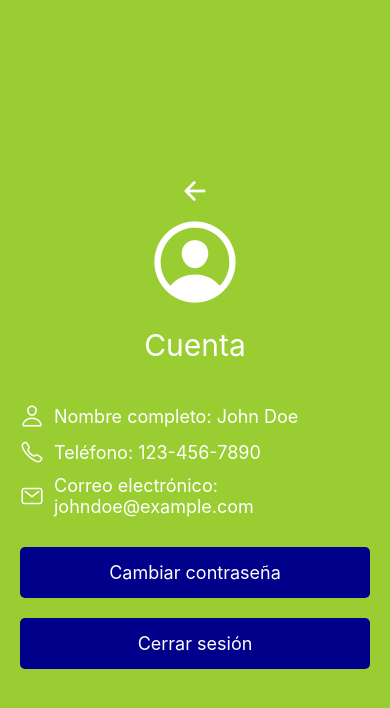
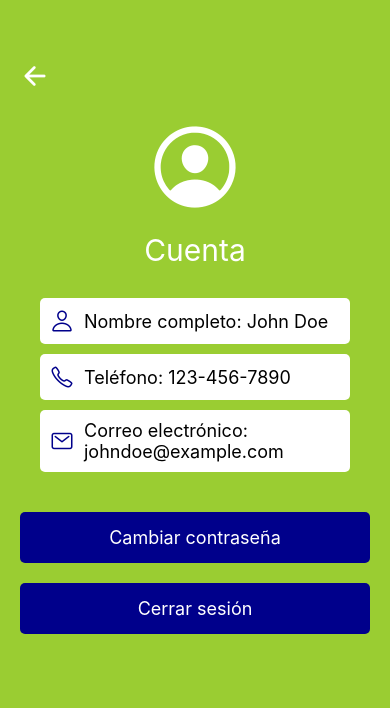
Before and after one commit to Monreal-Alejandro/CECyTEDInventory, a React Native app: screen /Account in a window 390 px wide. Shown: the top 708 px of the page. Built offline with nearby package versions, Linux system fonts and the light colour scheme.

Commit message:
cuenta terminada

```diff
--- a/screens/AccountScreen.js
+++ b/screens/AccountScreen.js
@@ -1,38 +1,53 @@
 // screens/AccountScreen.js
-import React from 'react';
-import { View, Text, TouchableOpacity, StyleSheet, Image } from 'react-native';
+import React, { useState } from 'react';
+import { View, Text, TouchableOpacity, StyleSheet, Modal, TextInput } from 'react-native';
 import { Ionicons } from '@expo/vector-icons';
 
 export default function AccountScreen({ navigation }) {
+  const [modalVisible, setModalVisible] = useState(false);
+  const [currentPassword, setCurrentPassword] = useState('');
+  const [newPassword, setNewPassword] = useState('');
+  const [confirmPassword, setConfirmPassword] = useState('');
+
   const handleLogout = () => {
-    // Lógica para cerrar sesión
     console.log('Logout button pressed');
     navigation.navigate('Login');
   };
 
   const handleChangePassword = () => {
-    // Lógica para cambiar la contraseña
     console.log('Change password button pressed');
+    setModalVisible(true);
+  };
+
+  const handleSavePassword = () => {
+    if (newPassword === confirmPassword) {
+      console.log('Password changed successfully');
+      setModalVisible(false);
+    } else {
+      console.log('Passwords do not match');
+    }
   };
 
   return (
     <View style={styles.container}>
+      <TouchableOpacity style={styles.backButton} onPress={() => navigation.goBack()}>
+        <Ionicons name="arrow-back" size={30} color="white" />
+      </TouchableOpacity>
       <View style={styles.header}>
-        <Ionicons name="arrow-back" size={30} color="white" onPress={() => navigation.goBack()} />
         <Ionicons name="person-circle-outline" size={100} color="white" />
         <Text style={styles.title}>Cuenta</Text>
       </View>
       <View style={styles.infoContainer}>
         <View style={styles.infoRow}>
-          <Ionicons name="person-outline" size={24} color="white" style={styles.icon} />
+          <Ionicons name="person-outline" size={24} color="darkblue" style={styles.icon} />
           <Text style={styles.infoText}>Nombre completo: John Doe</Text>
         </View>
         <View style={styles.infoRow}>
-          <Ionicons name="call-outline" size={24} color="white" style={styles.icon} />
+          <Ionicons name="call-outline" size={24} color="darkblue" style={styles.icon} />
           <Text style={styles.infoText}>Teléfono: 123-456-7890</Text>
         </View>
         <View style={styles.infoRow}>
-          <Ionicons name="mail-outline" size={24} color="white" style={styles.icon} />
+          <Ionicons name="mail-outline" size={24} color="darkblue" style={styles.icon} />
           <Text style={styles.infoText}>Correo electrónico: johndoe@example.com</Text>
         </View>
       </View>
@@ -42,6 +57,45 @@ export default function AccountScreen({ navigation }) {
       <TouchableOpacity style={styles.logoutButton} onPress={handleLogout}>
         <Text style={styles.logoutText}>Cerrar sesión</Text>
       </TouchableOpacity>
+      <Modal visible={modalVisible} transparent={true} animationType="slide">
+        <View style={styles.modalContainer}>
+          <View style={styles.modalContent}>
+            <Text style={styles.modalTitle}>Cambiar contraseña</Text>
+            <TextInput
+              style={styles.input}
+              placeholder="Contraseña actual"
+              placeholderTextColor="#999"
+              secureTextEntry
+              value={currentPassword}
+              onChangeText={setCurrentPassword}
+            />
+            <TextInput
+              style={styles.input}
+              placeholder="Nueva contraseña"
+              placeholderTextColor="#999"
+              secureTextEntry
+              value={newPassword}
+              onChangeText={setNewPassword}
+            />
+            <TextInput
+              style={styles.input}
+              placeholder="Confirmar nueva contraseña"
+              placeholderTextColor="#999"
+              secureTextEntry
+              value={confirmPassword}
+              onChangeText={setConfirmPassword}
+            />
+            <View style={styles.modalButtons}>
+              <TouchableOpacity style={styles.modalButton} onPress={handleSavePassword}>
+                <Text style={styles.modalButtonText}>Guardar</Text>
+              </TouchableOpacity>
+              <TouchableOpacity style={styles.modalButton} onPress={() => setModalVisible(false)}>
+                <Text style={styles.modalButtonText}>Cancelar</Text>
+              </TouchableOpacity>
+            </View>
+          </View>
+        </View>
+      </Modal>
     </View>
   );
 }
@@ -51,11 +105,15 @@ const styles = StyleSheet.create({
     flex: 1,
     backgroundColor: '#9acd32', // yellowgreen background
     padding: 20,
-    justifyContent: 'center',
+  },
+  backButton: {
+    alignSelf: 'flex-start',
+    marginBottom: 20,
+    marginTop: 40, // Adjust this value to move the button down
   },
   header: {
     alignItems: 'center',
-    marginBottom: 40,
+    marginBottom: 30,
   },
   title: {
     fontSize: 30,
@@ -63,11 +121,15 @@ const styles = StyleSheet.create({
     marginTop: 10,
   },
   infoContainer: {
-    marginBottom: 20,
+    marginBottom: 30,
+    paddingHorizontal: 20,
   },
   infoRow: {
     flexDirection: 'row',
     alignItems: 'center',
+    backgroundColor: '#ffffff', // white background for info rows
+    padding: 10,
+    borderRadius: 5,
     marginBottom: 10,
   },
   icon: {
@@ -75,7 +137,7 @@ const styles = StyleSheet.create({
   },
   infoText: {
     fontSize: 18,
-    color: '#FFFFFF', // white color for text
+    color: '#000000', // black color for text
   },
   changePasswordButton: {
     backgroundColor: '#00008b', // darkblue background
@@ -98,4 +160,47 @@ const styles = StyleSheet.create({
     color: '#FFFFFF', // white color for button text
     fontSize: 18,
   },
+  modalContainer: {
+    flex: 1,
+    justifyContent: 'center',
+    alignItems: 'center',
+    backgroundColor: 'rgba(0, 0, 0, 0.5)',
+  },
+  modalContent: {
+    width: '80%',
+    backgroundColor: 'white',
+    borderRadius: 10,
+    padding: 20,
+    alignItems: 'center',
+  },
+  modalTitle: {
+    fontSize: 20,
+    marginBottom: 20,
+  },
+  input: {
+    width: '100%',
+    height: 40,
+    borderColor: '#00008b', // darkblue border
+    borderWidth: 1,
+    borderRadius: 5,
+    marginBottom: 10,
+    paddingLeft: 10,
+    color: '#000', // black text
+  },
+  modalButtons: {
+    flexDirection: 'row',
+    justifyContent: 'space-between',
+    width: '100%',
+  },
+  modalButton: {
+    backgroundColor: '#00008b', // darkblue background
+    borderRadius: 5,
+    padding: 10,
+    alignItems: 'center',
+    width: '45%',
+  },
+  modalButtonText: {
+    color: '#FFFFFF', // white color for button text
+    fontSize: 16,
+  },
 });
```
